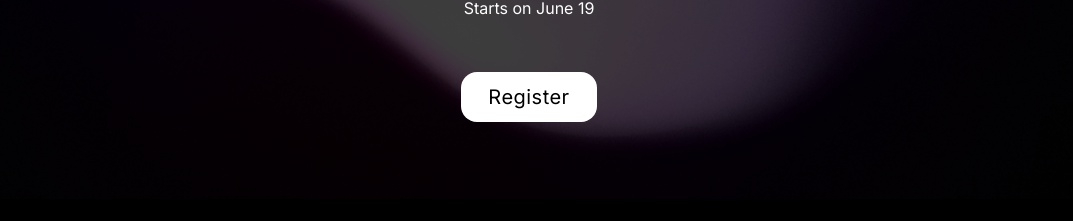
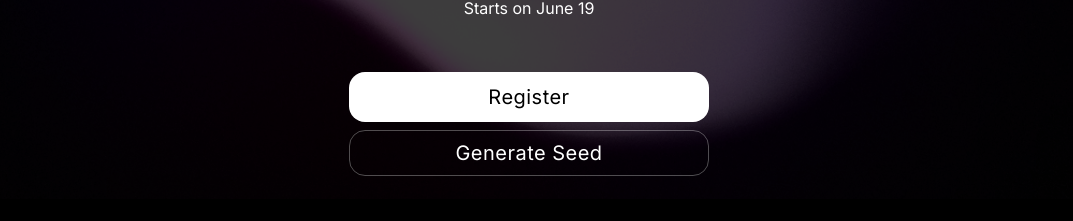
Before and after one commit to dashrando/dash-randomizer, a Next.js app in the folder apps/web/: page /events/mystery in a window 1280 px wide. Shown: the part 369-590 px from the top of the page, without its empty margins (111-1184 px from the left). Built offline with nearby package versions, Linux system fonts and the light colour scheme; no server answers.

Commit message:
add button link to roll mystery seed on site

```diff
--- a/apps/web/app/events/mystery/page.tsx
+++ b/apps/web/app/events/mystery/page.tsx
@@ -58,8 +58,11 @@ export default function TournamentPage() {
               <span>Starts on June 19</span>
             </h3>
           </div>
+          <div style={{ margin: 'var(--spacer-12x) auto var(--spacer-12x)', textAlign: 'center', maxWidth: '360px' }}>
+            <ButtonLink variant="hero" size="large" href="/events/mystery/register" style={{ margin: '0 auto', display: 'block' }} target="_blank">Register</ButtonLink>
+            <ButtonLink variant="hero" size="large" href="/generate/mystery?race=1" style={{ margin: 'var(--spacer-2x) auto 0', display: 'block', backgroundColor: 'transparent', color: 'white', borderWidth: '1px' }} target="_blank">Generate Seed</ButtonLink>
+          </div>
           <div style={{ margin: 'var(--spacer-12x) 0 var(--spacer-12x)', textAlign: 'center' }}>
-            <ButtonLink variant="hero" size="large" href="/events/mystery/register" style={{ margin: '0 auto' }} target="_blank">Register</ButtonLink>
           </div>
           <div style={{ margin: 'var(--spacer-24x) 0 var(--spacer-12x)'}}>
             <h4 style={{ margin: 'var(--spacer-8x) auto', fontSize: '24px', lineHeight: '32px', fontWeight: '400', textAlign: 'center', maxWidth: '480px', color: '#999' }}>
```
